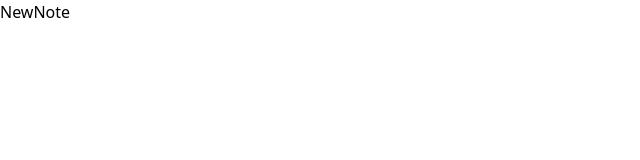
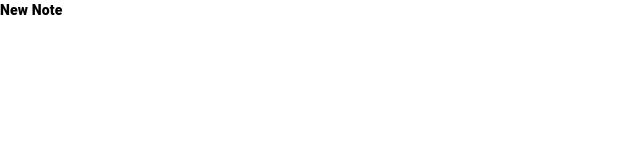
Before and after one commit to enayetsyl/GitHubProfileFinder, a React (Vite) app: page /new in a window 1280 px wide. Shown: the top 160 px of the page, without its empty margins (0-640 px from the left). Built offline with nearby package versions, Linux system fonts and the light colour scheme.

Commit message:
Heading component created

```diff
--- /dev/null
+++ b/src/components/Heading.tsx
@@ -0,0 +1,26 @@
+import Typography from '@mui/material/Typography';
+import { SxProps } from '@mui/system';
+import  TypographyVariant  from '@mui/material/Typography';
+
+
+interface HeadingProps {
+  variant?: 'h1' | 'h2' | 'h3' | 'h4' | 'h5' | 'h6' | 'subtitle1' | 'subtitle2' | 'body1' | 'body2' | 'caption' | 'button' | 'overline';
+  gutterBottom?: boolean;
+  sx?: SxProps<Theme>;
+  children: string;
+}
+
+
+const Heading = ({variant, gutterBottom=false, sx, children}: HeadingProps) => {
+  return (
+    <div>
+      <Typography variant={variant} gutterBottom={gutterBottom}
+      sx={sx}
+      >
+        {children}
+      </Typography>
+    </div>
+  )
+}
+
+export default Heading
--- a/src/pages/NewNote.tsx
+++ b/src/pages/NewNote.tsx
@@ -1,9 +1,15 @@
+import Heading from "../components/Heading"
 
 type Props = {}
 
 const NewNote = (props: Props) => {
   return (
-    <div>NewNote</div>
+    <div>
+      <Heading variant="body2"
+      sx={{ fontWeight: 800 , maxWidth: 500 }}
+      gutterBottom
+      >New Note</Heading>
+    </div>
   )
 }
 
```
